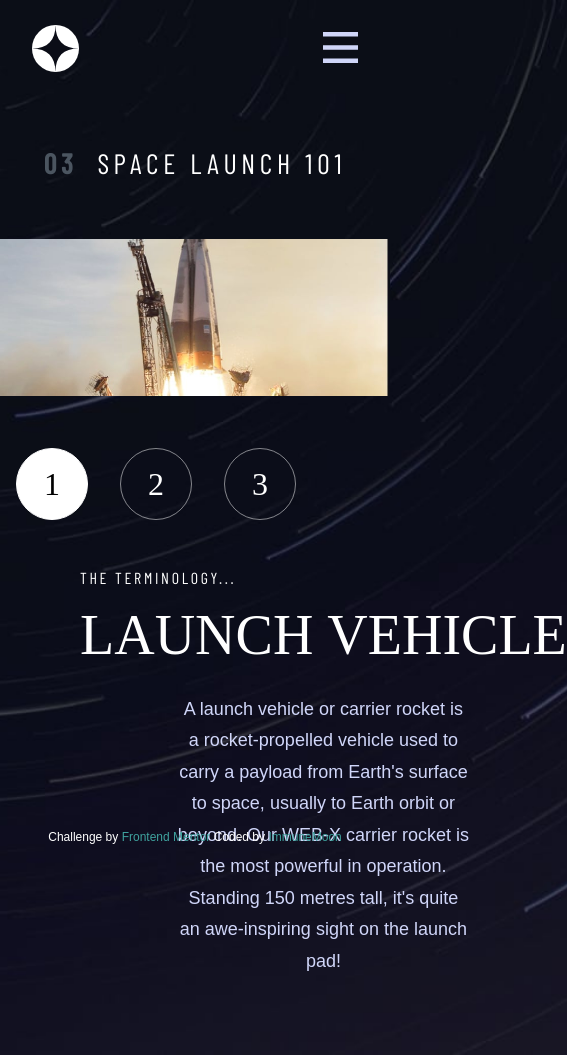
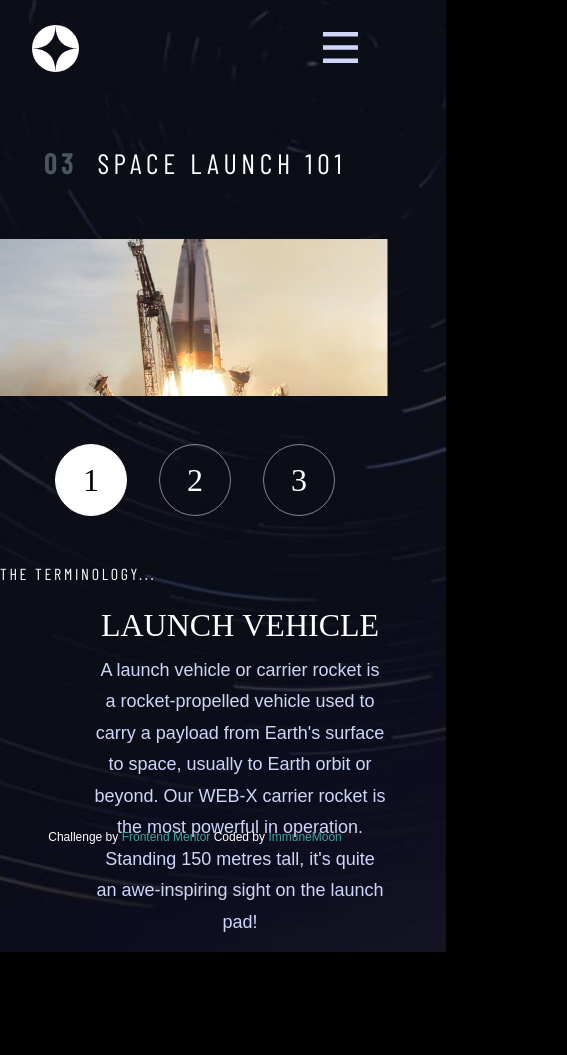
Before and after one commit to ImmuneMoon/space-tourism-website, a React (Create React App) app: page /technology in a window 390 px wide. Shown: the whole page, 567 px wide, since content can reach past the window. After the commit the page ends 952 px from the top, so only its background shows below. Built offline with nearby package versions, Linux system fonts and the light colour scheme; a web font is replaced by a local one.

Commit message:
Various experimental changes

```diff
--- a/src/components/Crew.jsx
+++ b/src/components/Crew.jsx
@@ -28,11 +28,6 @@ const Content = createGlobalStyle`
           return `url('${dsktop_bkgrnd}')`;
       }
     }};
-    background-repeat: no-repeat;
-    height: 100%;
-    width: 100%;
-    background-position: center;
-    background-size: cover;
   }
 `;
 
--- a/src/components/Destination.jsx
+++ b/src/components/Destination.jsx
@@ -27,11 +27,6 @@ const Content = createGlobalStyle`
           return `url('${dsktop_bkgrnd}')`;
       }
     }};
-    background-repeat: no-repeat;
-    height: 100%;
-    width: 100%;
-    background-position: center;
-    background-size: cover;
   }
 `;
 
--- a/src/components/Home.jsx
+++ b/src/components/Home.jsx
@@ -20,11 +20,6 @@ const Content = createGlobalStyle`
           return `url('${dsktop_bkgrnd}')`;
       }
     }};
-    background-repeat: no-repeat;
-    height: 100%;
-    width: 100%;
-    background-position: center;
-    background-size: cover;
   }
 `;
 
--- a/src/components/Launch_vehicle.jsx
+++ b/src/components/Launch_vehicle.jsx
@@ -5,11 +5,6 @@ import styled from 'styled-components';
 const Vehicle_sction = styled.div`
     width: 30rem;
     display: flex;
-`
-
-const Info_container = styled.div`
-    display: flex;
-    flex-direction: column;
 `
 
 const Info = styled.p`
@@ -26,7 +21,7 @@ function Launch_vehicle() {
     return(
         <>
             <Vehicle_sction>
-                <Info_container>
+                <div id="info-container">
                     <p id="vehicle-title">
                         LAUNCH&nbsp;VEHICLE
                     </p>
@@ -36,7 +31,7 @@ function Launch_vehicle() {
                         powerful in operation. Standing 150 metres tall, it's quite an awe-inspiring sight on the launch
                         pad!
                     </Info>
-                </Info_container>
+                </div>
             </Vehicle_sction>
         </>
     );
--- a/src/components/Navbar.jsx
+++ b/src/components/Navbar.jsx
@@ -158,7 +158,7 @@ const Nav_list = styled.ul`
         default:
           	return 'row';
       }
-    }};;
+    }};
     justify-content: space-between;
 	align-items: center;
     list-style: none;
--- a/src/components/Space_capsule.jsx
+++ b/src/components/Space_capsule.jsx
@@ -4,11 +4,9 @@ import styled from 'styled-components';
 const Vehicle_sction = styled.div`
     width: 30rem;
     display: flex;
-`
-
-const Info_container = styled.div`
-    display: flex;
-    flex-direction: column;
+    @media (max-width: 1025px) {
+        justify-content: center;
+	}
 `
 
 const Info = styled.p`
@@ -25,7 +23,7 @@ function SpaceCapsule() {
     return(
         <>
             <Vehicle_sction>
-                <Info_container>
+                <div id="info-container">
                     <p id="vehicle-title">
                         SPACE&nbsp;CAPSULE
                     </p>
@@ -34,7 +32,7 @@ function SpaceCapsule() {
                         reenter the Earth's atmosphere without wings. Our capsule is where you'll spend your time
                         during the flight. It includes a space gym, cinema, and plenty of other activities to keep you entertained.
                     </Info>
-                </Info_container>
+                </div>
             </Vehicle_sction>
         </>
     );
--- a/src/components/Spaceport.jsx
+++ b/src/components/Spaceport.jsx
@@ -4,11 +4,6 @@ import styled from 'styled-components';
 const Vehicle_sction = styled.div`
     width: 30rem;
     display: flex;
-`
-
-const Info_container = styled.div`
-    display: flex;
-    flex-direction: column;
 `
 
 const Info = styled.p`
@@ -24,7 +19,7 @@ function Spaceport() {
     return(
         <>
             <Vehicle_sction>
-                <Info_container>
+                <div id="info-container">
                     <p id="vehicle-title">
                         SPACEPORT
                     </p>
@@ -34,7 +29,7 @@ function Spaceport() {
                         Based in the famous Cape Canaveral, our spaceport is ideally situated to take advantage of
                         the Earth’s rotation for launch.
                     </Info>
-                </Info_container>
+                </div>
             </Vehicle_sction>
         </>
     );
--- a/src/components/Technology.jsx
+++ b/src/components/Technology.jsx
@@ -17,8 +17,8 @@ import capsule_mobile_img from './assets/technology/image-space-capsule-landscap
 
 const Content = createGlobalStyle`
     body {
-    background-image: ${({ bkgrnd }) => {
-      switch (bkgrnd) {
+        background-image: ${({ theme }) => {
+            switch (theme) {
             case 'mobile':
                 return `url('${mobile_bkgrnd}')`;
             case 'tablet':
@@ -28,26 +28,22 @@ const Content = createGlobalStyle`
                 return `url('${dsktop_bkgrnd}')`;
             }
         }};
-    background-repeat: no-repeat;
-    height: 100%;
-    width: 100%;
-    background-position: center;
-    background-size: cover;
     }
 `;
 
 const Main = styled.main`
     height: 100%;
-    padding-bottom: 4rem;
+    width: 100%;
 `;
 
 const Tech_section = styled.section`
     display: flex;
     flex-direction: row;
     justify-content: space-between;
-    margin-left: 10rem;
+    margin-left: auto;
     align-items: center;
     height: 100%;
+    width: 90%;
 
     @media (max-width: 1025px) {
         flex-direction: column-reverse;
@@ -61,7 +57,6 @@ const L_container = styled.div`
     display: flex;
     flex-direction: row;
     justify-content: space-between;
-    margin-right: 5rem;
 
     @media (max-width: 1025px) {
         width: 100%;
@@ -70,10 +65,21 @@ const L_container = styled.div`
 	}
 `
 
+const Nav = styled.div`
+    @media (max-width: 1025px) {
+        display: flex;
+        justify-content: center;
+	}
+`
+
 const Info_container = styled.div`
     display: flex;
     flex-direction: column;
     margin-left: 5rem;
+    @media (max-width: 1025px) {
+        justify-content: center;
+        margin: 0 auto;
+	}
 `;
 
 const Terms = styled.p`
@@ -85,12 +91,15 @@ const Terms = styled.p`
 `;
 
 const Vehicle_container = styled.div`
+    display: flex;
+    align-items: center;
+    width: fit-content;
+    height: 100%;
+
+    @media (max-width: 1025px) {
         height: 100%;
         width: 100%;
-
-    @media (max-width: 1025px) {
-        margin: 0 auto;
-        width: 100%;
+        justify-content: center;
     }
 `;
 
@@ -150,7 +159,9 @@ function Technology() {
                 </div>
                 <Tech_section>
                     <L_container>
+                        <Nav>
                             <Tech_nav onTechChange={setDisplayedTech}/>
+                        </Nav>
                         <Info_container>
                             <Terms>
                                 THE TERMINOLOGY...
--- a/src/index.css
+++ b/src/index.css
@@ -35,6 +35,7 @@ body {
 	background-size: cover;
 	background-color: black;
 	background-repeat: no-repeat;
+	background-position: center;
 }
 
 main {
@@ -254,6 +255,11 @@ p[name="crew-info"] {
 /*Tech page CSS*/
 
 
+#info-container {
+    display: flex;
+    flex-direction: column;
+}
+
 #vehicle-title {
     font-size: 56px;
     font-weight: 500;
@@ -263,11 +269,13 @@ p[name="crew-info"] {
 
 
 #tech_img {
-	height: 500px;
-	margin-bottom: auto;
+	max-height: 400px;
 }
 
+
 /* Footer */
+
+
 
 #footer {
 	height: fit-content;
@@ -379,6 +387,17 @@ p[name="crew-info"] {
 
 	/* TECH STYLES */
 
+
+	#info-container {
+		display: flex;
+		justify-content: center;
+		margin: 0 auto;
+	}
+
+	#vehicle-title {
+		margin: .5rem auto;
+	}
+
 	#tech_img {
 		max-width: 100%;
 		height: auto;
@@ -475,4 +494,11 @@ p[name="crew-info"] {
 	#crew-name {
 		font-size: 32px;
 	}
+
+
+	/* TECH STYLES */
+
+	#vehicle-title {
+		font-size: 32px;
+	}
 }
```
Lines whose indentation alone changed are shown as unchanged.
